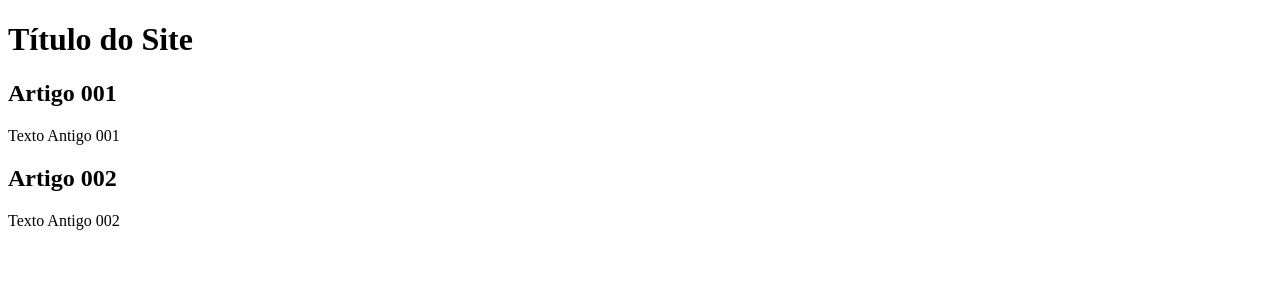
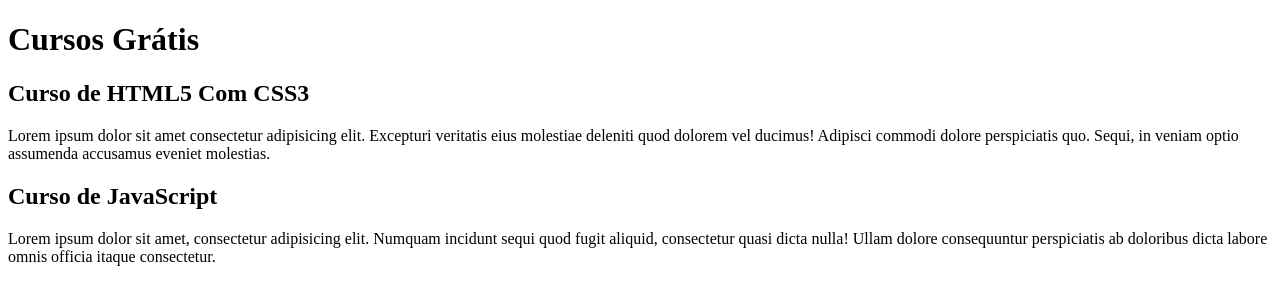
Before and after one commit to nauancastro/projeto-site, a plain HTML site: page index.html in a window 1280 px wide. Drawn offline with Linux system fonts and the light colour scheme.

Commit message:
Comecei a escrever o conteúdo

```diff
--- a/index.html
+++ b/index.html
@@ -1,5 +1,5 @@
 <!DOCTYPE html>
-<html lang="en">
+<html lang="pt-br">
 <head>
     <meta charset="UTF-8">
     <meta name="viewport" content="width=device-width, initial-scale=1.0">
@@ -8,15 +8,15 @@
 <body>
     <main>
         <header>
-            <h1>Título do Site</h1>
+            <h1>Cursos Grátis</h1>
         </header>
         <article>
-            <h2>Artigo 001</h2>
-            <p>Texto Antigo 001</p>
+            <h2>Curso de HTML5 Com CSS3</h2>
+            <p>Lorem ipsum dolor sit amet consectetur adipisicing elit. Excepturi veritatis eius molestiae deleniti quod dolorem vel ducimus! Adipisci commodi dolore perspiciatis quo. Sequi, in veniam optio assumenda accusamus eveniet molestias.</p>
         </article>
         <article>
-            <h2>Artigo 002</h2>
-            <p>Texto Antigo 002</p>
+            <h2>Curso de JavaScript</h2>
+            <p>Lorem ipsum dolor sit amet, consectetur adipisicing elit. Numquam incidunt sequi quod fugit aliquid, consectetur quasi dicta nulla! Ullam dolore consequuntur perspiciatis ab doloribus dicta labore omnis officia itaque consectetur.</p>
         </article>
     </main>
 </body>
```
